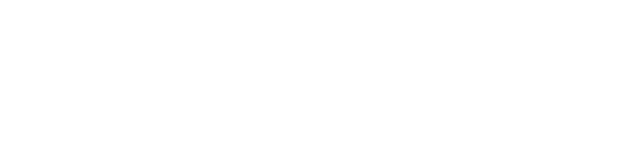
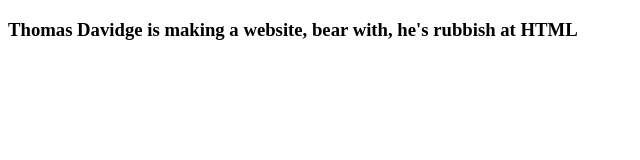
Before and after one commit to thomasdavidge/thomas-davidge.co.uk, a plain HTML site: page index.html in a window 1280 px wide. Shown: the whole page, without its empty margins (0-640 px from the left). Drawn offline with Linux system fonts and the light colour scheme.

Commit message:
Update index.html

```diff
--- a/index.html
+++ b/index.html
@@ -1,3 +1,4 @@
 <!doctype html>
-<html>
+<html lang=en>
+<h3>Thomas Davidge is making a website, bear with, he's rubbish at HTML</h3>
 </html>
```
